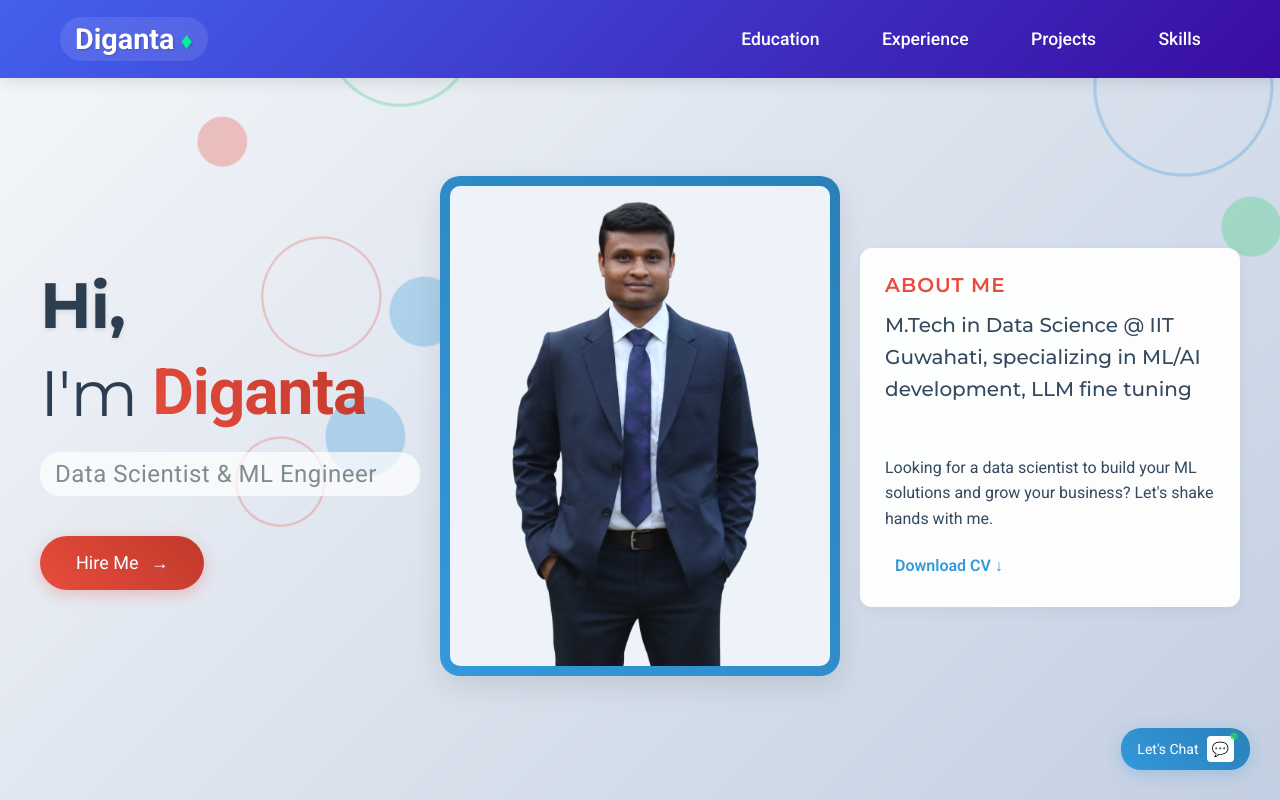
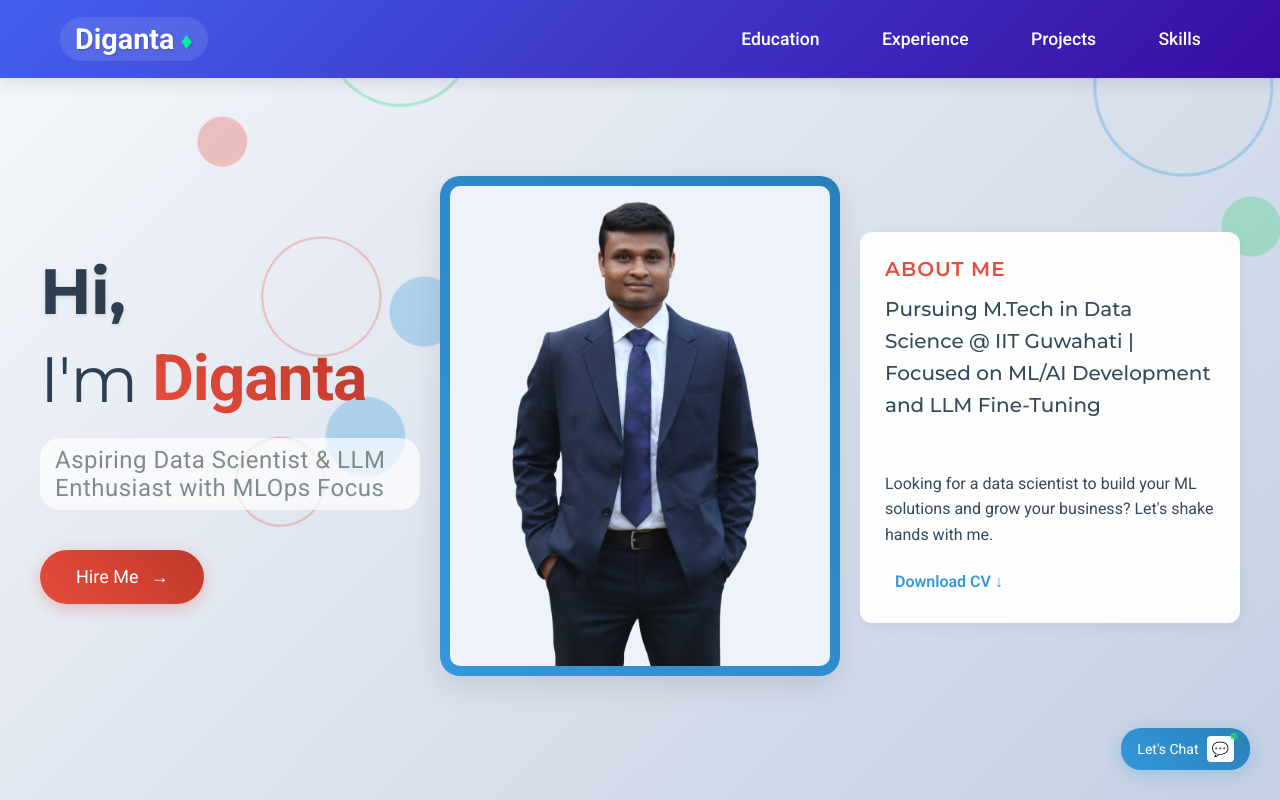
Before and after one commit to digantadiasi195/profesional-webpage, a plain HTML site: page index.html in a window 1280 px wide. Drawn offline with Linux system fonts and the light colour scheme.

Commit message:
update index file about section

```diff
--- a/index.html
+++ b/index.html
@@ -885,7 +885,7 @@
             <div class="hero-left">
                 <h1 class="greeting">Hi,</h1>
                 <h2 class="name-intro">I'm <span class="name">Diganta</span></h2>
-                <p class="title">Data Scientist & ML Engineer</p>
+                <p class="title">Aspiring Data Scientist & LLM Enthusiast with MLOps Focus</p>
                 <button class="hire-btn">
                     Hire Me
                     <span>→</span>
@@ -899,7 +899,7 @@
             <div class="hero-right">
                 <div class="hero-content">
                     <p class="expertise-label">About Me</p>
-                    <p class="expertise-desc">M.Tech in Data Science @ IIT Guwahati, specializing in ML/AI development, LLM fine tuning</p>
+                    <p class="expertise-desc">Pursuing M.Tech in Data Science @ IIT Guwahati | Focused on ML/AI Development and LLM Fine-Tuning</p>
                     <p class="cta-text">Looking for a data scientist to build your ML solutions and grow your business? Let's shake hands with me.</p>
                     <a href="https://drive.google.com/file/d/1HL9Y3TcAhDF1akXl3pFt2f8ZwfI_PsTS/view?usp=sharing" class="download-cv">Download CV ↓</a>
                 </div>
```
